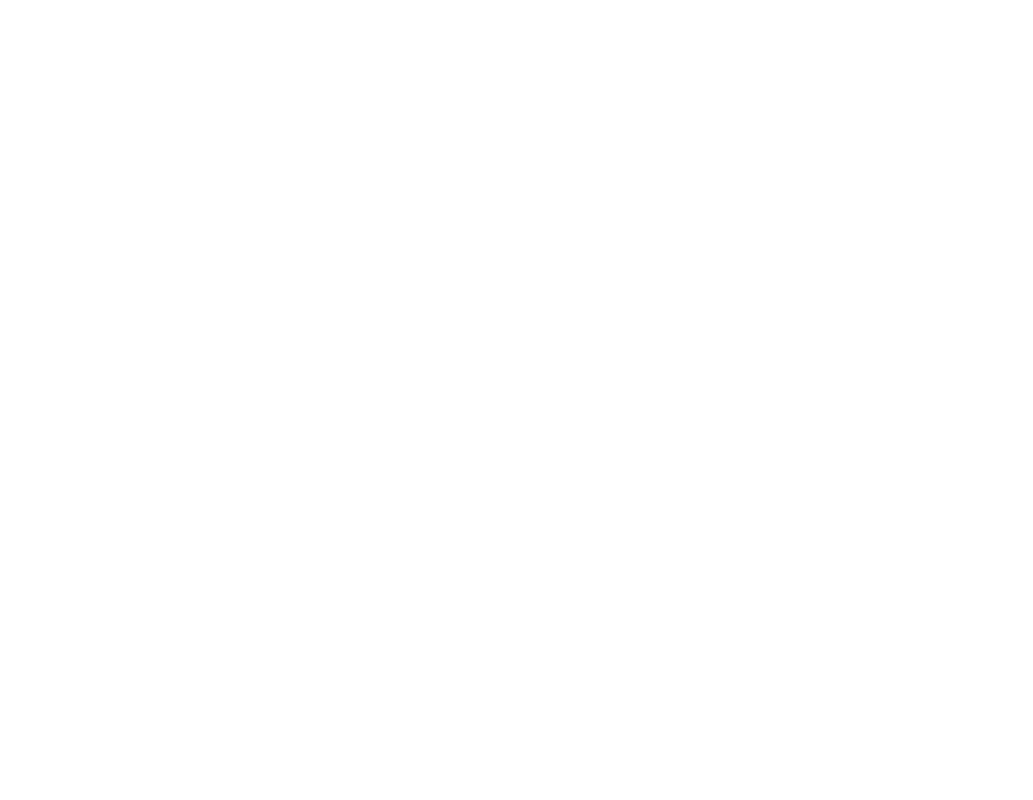
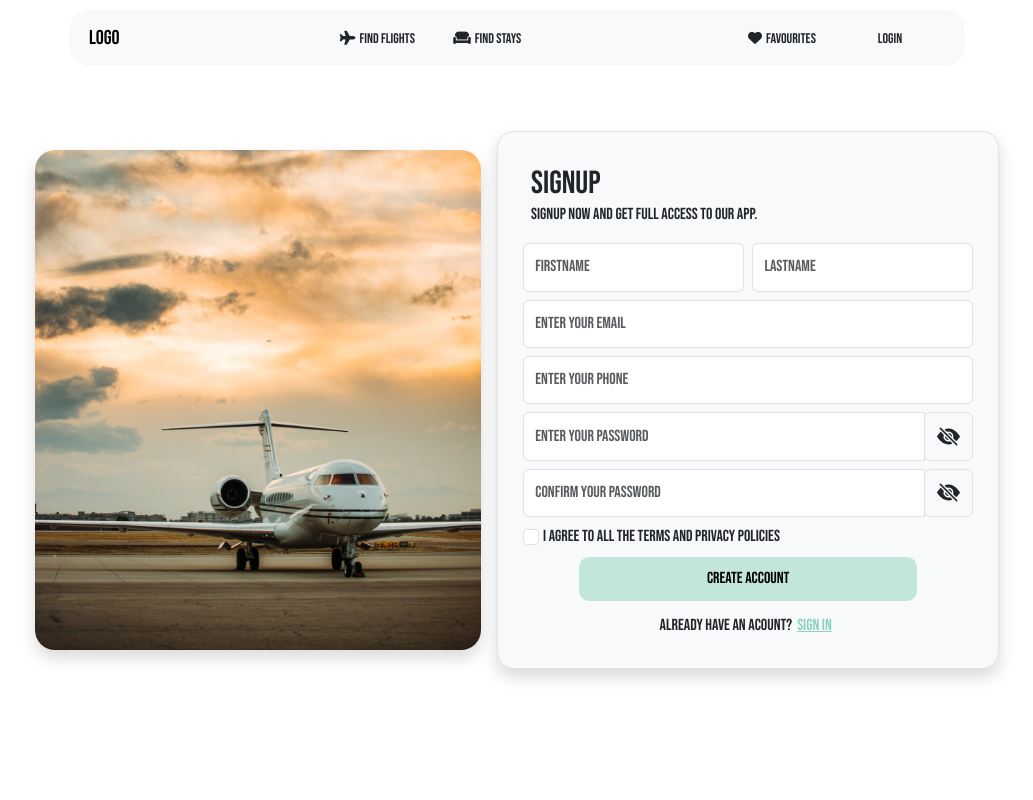
Before and after one commit to mohamedgaber-136/Travel-Agency, a React (Create React App) app: page /signUp in a window 1280 px wide. Before the commit this address had no page. Shown: the top 800 px of the page, without its empty margins (123-1156 px from the left). Built offline with nearby package versions, Linux system fonts and the light colour scheme; a web font is replaced by a local one.

Commit message:
edit signup error

```diff
--- a/src/Pages/SignUp/SignUp.jsx
+++ b/src/Pages/SignUp/SignUp.jsx
@@ -1,250 +1,249 @@
-// import React, { useContext, useEffect, useState } from "react";
-// import img from "../../assets/signupImg.png";
-// // import "../Login/Login.css";
-// import "./SignUp.css";
-// import { BsEyeFill, BsEyeSlashFill } from "react-icons/bs";
-// import { Helmet } from "react-helmet";
-// import { searchContext } from "../../store/searchStore";
-// import {
-//   addDoc,
-//   collection,
-//   getDoc,
-//   getDocs,
-//   query,
-//   where,
-// } from "@firebase/firestore";
-// import { createUserWithEmailAndPassword } from "@firebase/auth";
-// import { number } from "yargs";
+import React, { useContext, useEffect, useState } from "react";
+import img from "../../assets/signupImg.png";
+import { BsEyeFill, BsEyeSlashFill } from "react-icons/bs";
+import "../Login/Login.css";
+import "./SignUp.css";
+import { Helmet } from "react-helmet";
+import { searchContext } from "../../store/searchStore";
+import {
+  addDoc,
+  collection,
+  getDoc,
+  getDocs,
+  query,
+  where,
+} from "@firebase/firestore";
+import { createUserWithEmailAndPassword } from "@firebase/auth";
 
-// function SignUpPage() {
-//   // const { authbase, database, setCurrentUserObj, currentUserObj } =
-//   //   useContext(searchContext);
-//   const [isHiddenPassword, setIsHiddenPassword] = useState("password");
-//   const [submitEnabled, setSubmitEnabled] = useState(false);
-//   const [errorMessages, setErrorMessages] = useState({});
-//   const [checkLicenes, setCheckLicenes] = useState(false);
-//   const [userObject, setUserObject] = useState({
-//     firstName: "",
-//     lastName: "",
-//     email: "",
-//     password: "",
-//     phone: "",
-//     address: "",
-//     imageURL: "",
-//     birthDate: "",
-//     bookinds: [],
-//     favourites: [],
-//     cards: [],
-//   });
-//   function handlePasswordType() {
-//     setIsHiddenPassword(!isHiddenPassword);
-//   }
+function SignUpPage() {
+  const { authbase, database, setCurrentUserObj, currentUserObj } =
+    useContext(searchContext);
+  const [isHiddenPassword, setIsHiddenPassword] = useState("password");
+  const [submitEnabled, setSubmitEnabled] = useState(false);
+  const [errorMessages, setErrorMessages] = useState("");
+  const [checkLicenes, setCheckLicenes] = useState(false);
+  const [userObject, setUserObject] = useState({
+    firstName: "",
+    lastName: "",
+    email: "",
+    password: "",
+    phone: "",
+    address: "",
+    imageURL: "",
+    birthDate: "",
+    bookinds: [],
+    favourites: [],
+    cards: [],
+  });
+  function handlePasswordType() {
+    setIsHiddenPassword(!isHiddenPassword);
+  }
 
-//   function userSignUp(event) {
-//     event.preventDefault();
-//     // const usersRef = collection(database, "users");
-//     // const q = query(usersRef, where("email", "==", userObject.email)).then(
-//     // (data) => console.log(data, "query")
-//     // );
-//     // check if all data entered is correct
-//     console.log(userObject, "user");
+  function userSignUp(event) {
+    event.preventDefault();
+    // const usersRef = collection(database, "users");
+    // const q = query(usersRef, where("email", "==", userObject.email)).then(
+    // (data) => console.log(data, "query")
+    // );
+    // check if all data entered is correct
+    console.log(userObject, "user");
 
-//     // if (!checkLicenes) {
-//     //   // setErrorMessage("Please Accept the License");
-//     // } else {
-//     //   console.log(userObject, "user");
-//     //   console.log(userObject.email, "user");
-//     //   console.log(userObject.password, "user");
+    // if (!checkLicenes) {
+    //   // setErrorMessage("Please Accept the License");
+    // } else {
+    //   console.log(userObject, "user");
+    //   console.log(userObject.email, "user");
+    //   console.log(userObject.password, "user");
 
-//     //   const usersRef = collection(database, "users");
-//     //   const que = query(usersRef, where("email", "==", userObject.email));
-//     //   getDocs(que).then((snapshot) => {
-//     //     if (snapshot.docs.length > 0) {
-//     //       // setErrorMessage("This Email Is Already In Use");
-//     //     } else {
-//     //       // setErrorMessage("");
-//     //       addDoc(usersRef, userObject).then((snapshot) => {
-//     //         console.log(snapshot, "djfhsdj");
-//     //         sessionStorage.setItem("currentUser", snapshot.id);
-//     //         setCurrentUserObj({ ...userObject, id: snapshot.id });
-//     //         // setCurrentUserObj({...currentUserObj, id: snapshot.id });
-//     //       });
-//     //     }
-//     //     console.log(snapshot.docs, "sdjkfhdjs");
-//     //   });
-//     // }
+    //   const usersRef = collection(database, "users");
+    //   const que = query(usersRef, where("email", "==", userObject.email));
+    //   getDocs(que).then((snapshot) => {
+    //     if (snapshot.docs.length > 0) {
+    //       // setErrorMessage("This Email Is Already In Use");
+    //     } else {
+    //       // setErrorMessage("");
+    //       addDoc(usersRef, userObject).then((snapshot) => {
+    //         console.log(snapshot, "djfhsdj");
+    //         sessionStorage.setItem("currentUser", snapshot.id);
+    //         setCurrentUserObj({ ...userObject, id: snapshot.id });
+    //         // setCurrentUserObj({...currentUserObj, id: snapshot.id });
+    //       });
+    //     }
+    //     console.log(snapshot.docs, "sdjkfhdjs");
+    //   });
+    // }
 
-//     // sessionStorage.setItem("currentUser", "MBBTUT1Njk33i6BB3uKr");
-//   }
+    // sessionStorage.setItem("currentUser", "MBBTUT1Njk33i6BB3uKr");
+  }
 
-//   return (
-//     <>
-//       <Helmet>
-//         <meta charSet="utf-8" />
-//         <title>SignUp</title>
-//       </Helmet>
-//       <div className="container signupParent d-flex justify-content-center align-items-center ">
-//         <div className="  justify-content-center flex-column flex-md-row d-flex align-items-center gap-3 w-100 h-100">
-//           <div
-//             className="imgContainer shadow"
-//             style={{
-//               backgroundImage: `url(${img})`,
-//               backgroundPosition: "center",
-//               backgroundSize: "cover",
-//             }}
-//           />
+  return (
+    <>
+      <Helmet>
+        <meta charSet="utf-8" />
+        <title>SignUp</title>
+      </Helmet>
+      <div className="container signupParent d-flex justify-content-center align-items-center ">
+        <div className="  justify-content-center flex-column flex-md-row d-flex align-items-center gap-3 w-100 h-100">
+          <div
+            className="imgContainer shadow"
+            style={{
+              backgroundImage: `url(${img})`,
+              backgroundPosition: "center",
+              backgroundSize: "cover",
+            }}
+          />
 
-//           <form
-//             className="logForm border shadow rounded-4 d-flex flex-column justify-content-center align-items-center gap-2 h-100 bg-light"
-//             onSubmit={userSignUp}
-//           >
-//             <div className="align-self-start d-flex flex-column p-2 ">
-//               <h2 className="m-0">Signup</h2>
-//               <span>Signup now and get full access to our app.</span>
-//             </div>
+          <form
+            className="logForm border shadow rounded-4 d-flex flex-column justify-content-center align-items-center gap-2 h-100 bg-light"
+            onSubmit={userSignUp}
+          >
+            <div className="align-self-start d-flex flex-column p-2 ">
+              <h2 className="m-0">Signup</h2>
+              <span>Signup now and get full access to our app.</span>
+            </div>
 
-//             <div class="d-flex w-100 gap-2">
-//               <input
-//                 required
-//                 placeholder="Firstname"
-//                 type="text"
-//                 class="form-control"
-//                 onChange={(event) =>
-//                   setUserObject({
-//                     ...userObject,
-//                     firstName: event.target.value,
-//                   })
-//                 }
-//               />
+            <div class="d-flex w-100 gap-2">
+              <input
+                required
+                placeholder="Firstname"
+                type="text"
+                class="form-control"
+                onChange={(event) =>
+                  setUserObject({
+                    ...userObject,
+                    firstName: event.target.value,
+                  })
+                }
+              />
 
-//               <input
-//                 required
-//                 placeholder="Lastname"
-//                 type="text"
-//                 class="form-control"
-//                 onChange={(event) =>
-//                   setUserObject({ ...userObject, lastName: event.target.value })
-//                 }
-//               />
-//             </div>
+              <input
+                required
+                placeholder="Lastname"
+                type="text"
+                class="form-control"
+                onChange={(event) =>
+                  setUserObject({ ...userObject, lastName: event.target.value })
+                }
+              />
+            </div>
 
-//             <input
-//               type="email"
-//               className="form-control "
-//               placeholder="Enter your Email"
-//               required
-//               onChange={(event) =>
-//                 setUserObject({ ...userObject, email: event.target.value })
-//               }
-//             />
+            <input
+              type="email"
+              className="form-control "
+              placeholder="Enter your Email"
+              required
+              onChange={(event) =>
+                setUserObject({ ...userObject, email: event.target.value })
+              }
+            />
 
-//             <input
-//               type="text"
-//               className="form-control "
-//               placeholder="Enter your Phone"
-//               required
-//               onChange={(event) =>
-//                 setUserObject({ ...userObject, phone: event.target.value })
-//               }
-//             />
+            <input
+              type="text"
+              className="form-control "
+              placeholder="Enter your Phone"
+              required
+              onChange={(event) =>
+                setUserObject({ ...userObject, phone: event.target.value })
+              }
+            />
 
-//             <div className="input-group ">
-//               <input
-//                 type={isHiddenPassword ? "password" : "text"}
-//                 className="form-control"
-//                 placeholder="Enter your Password"
-//                 required
-//                 onChange={(event) =>
-//                   setUserObject({
-//                     ...userObject,
-//                     password: event.target.value,
-//                   })
-//                 }
-//               />
-//               <div className="input-group-append">
-//                 <span
-//                   className=" input-group-text  h-100"
-//                   onClick={handlePasswordType}
-//                 >
-//                   {isHiddenPassword ? (
-//                     <BsEyeSlashFill size={23} />
-//                   ) : (
-//                     <BsEyeFill size={23} />
-//                   )}
-//                 </span>
-//               </div>
-//             </div>
+            <div className="input-group ">
+              <input
+                type={isHiddenPassword ? "password" : "text"}
+                className="form-control"
+                placeholder="Enter your Password"
+                required
+                onChange={(event) =>
+                  setUserObject({
+                    ...userObject,
+                    password: event.target.value,
+                  })
+                }
+              />
+              <div className="input-group-append">
+                <span
+                  className=" input-group-text  h-100"
+                  onClick={handlePasswordType}
+                >
+                  {isHiddenPassword ? (
+                    <BsEyeSlashFill size={23} />
+                  ) : (
+                    <BsEyeFill size={23} />
+                  )}
+                </span>
+              </div>
+            </div>
 
-//             <div className="input-group ">
-//               <input
-//                 type={isHiddenPassword ? "password" : "text"}
-//                 className="form-control"
-//                 placeholder="Confirm your Password"
-//                 required
-//                 onChange={(event) => {
-//                   if (userObject.password !== event.target.value) {
-//                     setErrorMessages("Password Does Not Match");
-//                   } else {
-//                     setErrorMessages("");
-//                   }
-//                 }}
-//               />
-//               <div className="input-group-append">
-//                 <span
-//                   className=" input-group-text  h-100"
-//                   onClick={handlePasswordType}
-//                 >
-//                   {isHiddenPassword ? (
-//                     <BsEyeSlashFill size={23} />
-//                   ) : (
-//                     <BsEyeFill size={23} />
-//                   )}
-//                 </span>
-//               </div>
-//             </div>
+            <div className="input-group ">
+              <input
+                type={isHiddenPassword ? "password" : "text"}
+                className="form-control"
+                placeholder="Confirm your Password"
+                required
+                onChange={(event) => {
+                  if (userObject.password !== event.target.value) {
+                    setErrorMessages("Password Does Not Match");
+                  } else {
+                    setErrorMessages("");
+                  }
+                }}
+              />
+              <div className="input-group-append">
+                <span
+                  className=" input-group-text  h-100"
+                  onClick={handlePasswordType}
+                >
+                  {isHiddenPassword ? (
+                    <BsEyeSlashFill size={23} />
+                  ) : (
+                    <BsEyeFill size={23} />
+                  )}
+                </span>
+              </div>
+            </div>
 
-//             <div className="align-self-start">
-//               <input
-//                 type="checkbox"
-//                 className="form-check-input "
-//                 onChange={(event) => setCheckLicenes(event.target.checked)}
-//               />
-//               <label className="px-1">
-//                 I agree to all the Terms and Privacy Policies{" "}
-//               </label>
-//             </div>
+            <div className="align-self-start">
+              <input
+                type="checkbox"
+                className="form-check-input "
+                onChange={(event) => setCheckLicenes(event.target.checked)}
+              />
+              <label className="px-1">
+                I agree to all the Terms and Privacy Policies{" "}
+              </label>
+            </div>
 
-//             <div className="d-flex flex-column w-75">
-//               <button
-//                 className={submitEnabled ? "submitBtn" : "submitBtn-disabled"}
-//                 // onClick={userSignIn}
-//                 disabled={submitEnabled}
-//               >
-//                 Create Account
-//               </button>
-//               <span className="fs-6 ps-2 text-danger">{errorMessages}</span>
-//             </div>
+            <div className="d-flex flex-column w-75">
+              <button
+                className={submitEnabled ? "submitBtn" : "submitBtn-disabled"}
+                // onClick={userSignIn}
+                disabled={submitEnabled}
+              >
+                Create Account
+              </button>
+              <span className="fs-6 ps-2 text-danger">{errorMessages}</span>
+            </div>
 
-//             <div className="   d-flex align-items-center justify-content-center">
-//               <span> Already have an acount?</span>
-//               <span className=" url-colored btn p-1">Sign In</span>
-//             </div>
+            <div className="   d-flex align-items-center justify-content-center">
+              <span> Already have an acount?</span>
+              <span className=" url-colored btn p-1">Sign In</span>
+            </div>
 
-//             {/* <div className="d-flex   gap-2">
-//               <button className="btn border seeAllBtn">
-//                 <FcGoogle size={25} />
-//                 <span className="px-2">Google</span>
-//               </button>
-//               <button className="btn border seeAllBtn">
-//                 <FaFacebook size={25} color="blue" />
-//                 <span className="px-2">Facebook</span>
-//               </button>
-//             </div> */}
-//           </form>
-//         </div>
-//       </div>
-//     </>
-//   );
-// }
+            {/* <div className="d-flex   gap-2">
+              <button className="btn border seeAllBtn">
+                <FcGoogle size={25} />
+                <span className="px-2">Google</span>
+              </button>
+              <button className="btn border seeAllBtn">
+                <FaFacebook size={25} color="blue" />
+                <span className="px-2">Facebook</span>
+              </button>
+            </div> */}
+          </form>
+        </div>
+      </div>
+    </>
+  );
+}
 
-// export default SignUpPage;
+export default SignUpPage;
```
